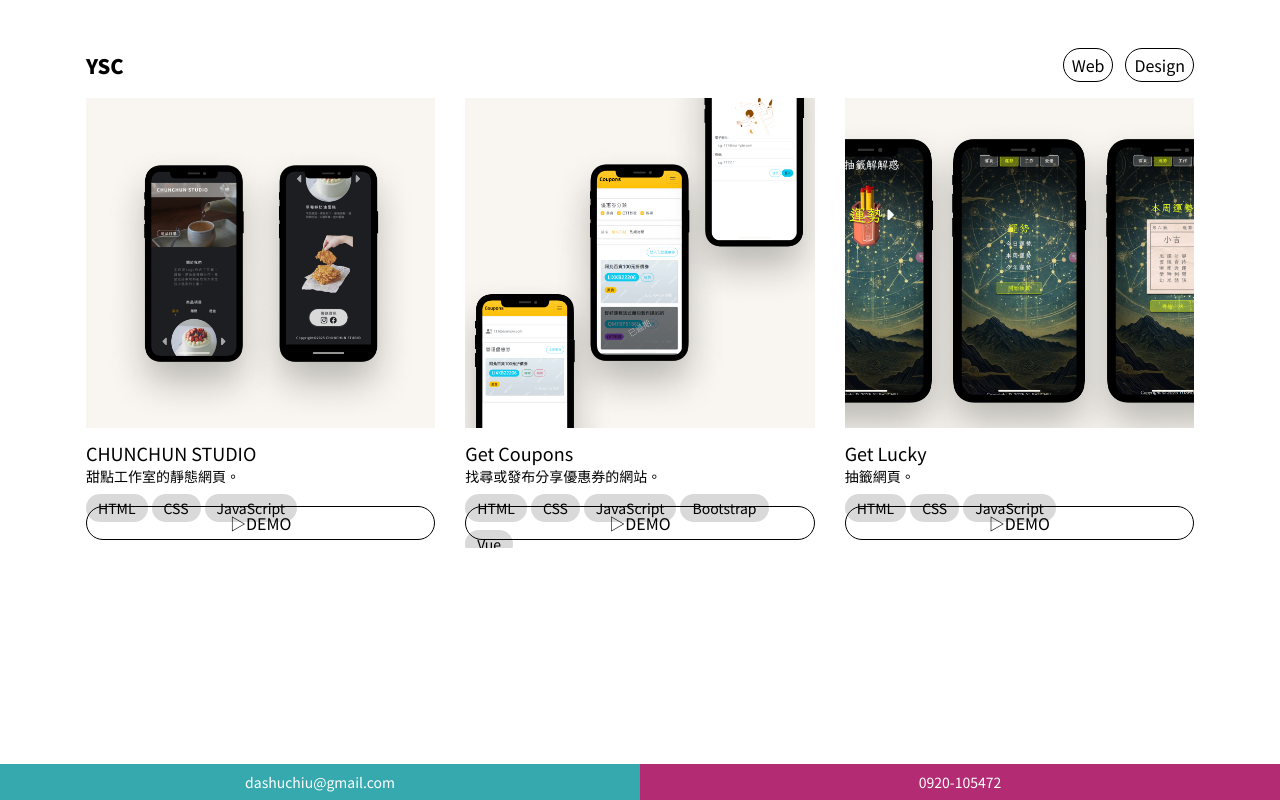
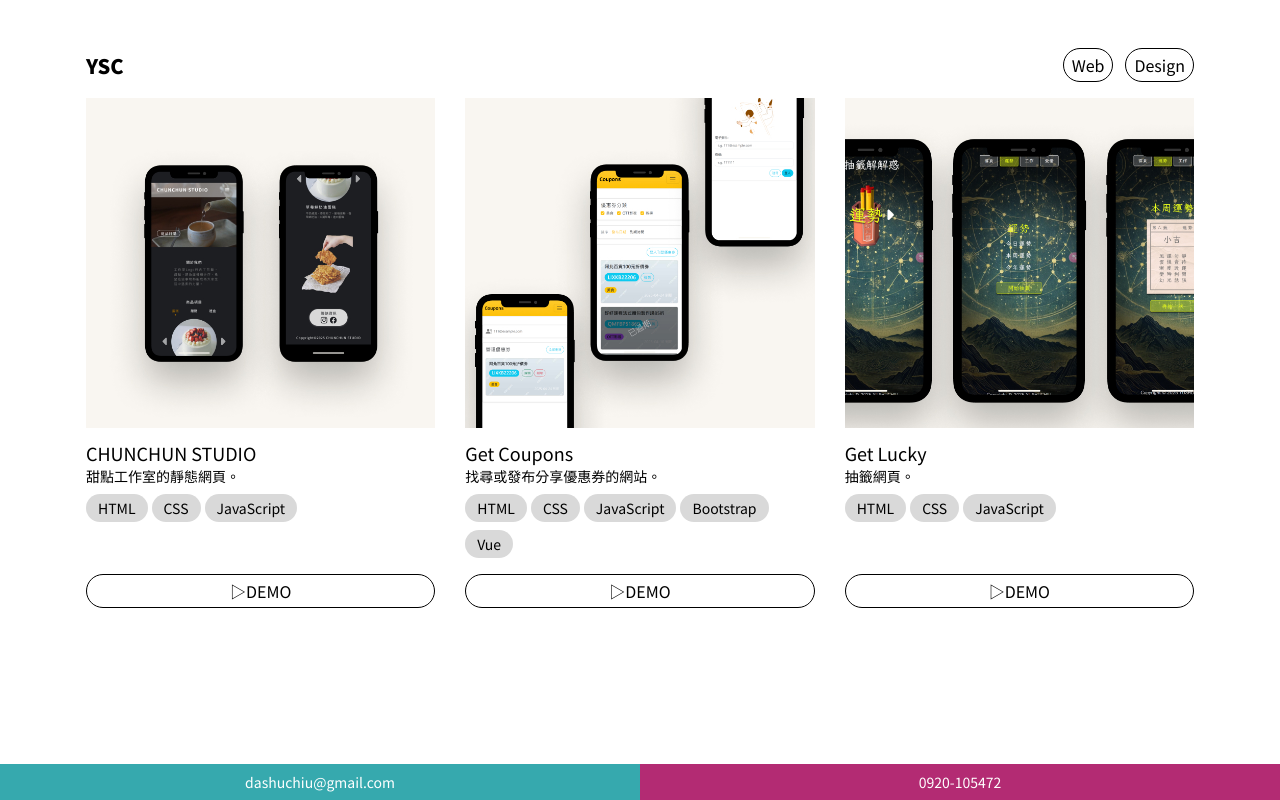
Before and after one commit to dashuchiu/myPages, a plain HTML site: page index.html in a window 1280 px wide. Shown: the top 800 px of the page. Drawn offline with Linux system fonts and the light colour scheme.

Commit message:
fix:btnPlay between tags space

```diff
--- a/js/script.js
+++ b/js/script.js
@@ -21,12 +21,15 @@ for (const key of data) {
 
   cardContent.append(title, desc);
 
+  let tagContainer = document.createElement("div");
+  tagContainer.classList.add("tag-container");
   for (const tag of key.tags) {
     let tagItem = document.createElement("span");
     tagItem.classList.add("tag");
     tagItem.textContent = tag;
-    cardContent.appendChild(tagItem);
+    tagContainer.appendChild(tagItem);
   }
+  cardContent.appendChild(tagContainer);
 
   let btnPlay = document.createElement("a");
   btnPlay.classList.add("btnPlay");
--- a/js/swiperModule.js
+++ b/js/swiperModule.js
@@ -15,10 +15,10 @@ var mySwiper = new Swiper(".swiper", {
 
   slidesPerView: 1,
   spaceBetween: 0,
-  breakpointsBase: "container",
+  // breakpointsBase: "container",
   breakpoints: {
-    768: {
-      //当屏幕宽度大于等于768
+    1200: {
+      //当屏幕宽度大于等于
       slidesPerView: 3,
       spaceBetween: 30,
     },
--- a/styles/style.scss
+++ b/styles/style.scss
@@ -44,6 +44,7 @@ img {
   list-style: none;
   color: inherit;
 }
+
 img {
   width: 100%;
   vertical-align: bottom;
@@ -67,7 +68,7 @@ $accent-color-red: #b32b73;
 //... 3. Layout
  */
 .container {
-  max-width: 540px;
+  max-width: 400px;
   width: 100%;
   margin: 0 auto;
   // border: 1px solid black;
@@ -154,14 +155,6 @@ $accent-color-red: #b32b73;
   }
 }
 
-@media screen and (min-width: 1200px) {
-  .btnPlay {
-    position: absolute;
-    bottom: 0;
-    left: 0;
-  }
-}
-
 /*
 //... 5. Design
 */
@@ -173,7 +166,6 @@ body {
 
 /* header */
 header.container {
-  // border: 1px solid #000;
   display: flex;
   justify-content: space-between;
   align-items: center;
@@ -190,7 +182,7 @@ header.container {
   }
 }
 
-/* outer */
+/* outer 換頁切換效果 */
 .outer {
   position: relative;
   main {
@@ -257,20 +249,19 @@ main.web {
     }
   }
 }
+
+@media screen and (min-width: 1200px) {
+  .tag-container {
+    height: 80px;
+  }
+}
+
 .swiper {
   --swiper-theme-color: #edf15b;
 
   // pointer-events: none;
   [class^="swiper-button"] {
     transform: translateY(-150%);
-  }
-}
-
-@media screen and (min-width: 1200px) {
-  main.container {
-    .card {
-      height: calc(100vh - 350px);
-    }
   }
 }
 
```
Also changed, not shown: css/style.css, 1 other file.
